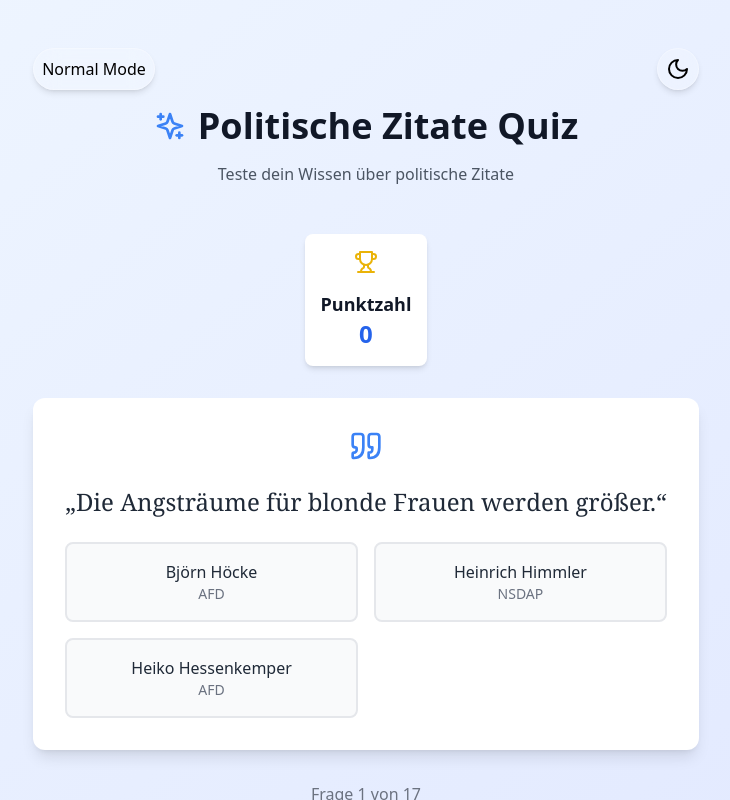
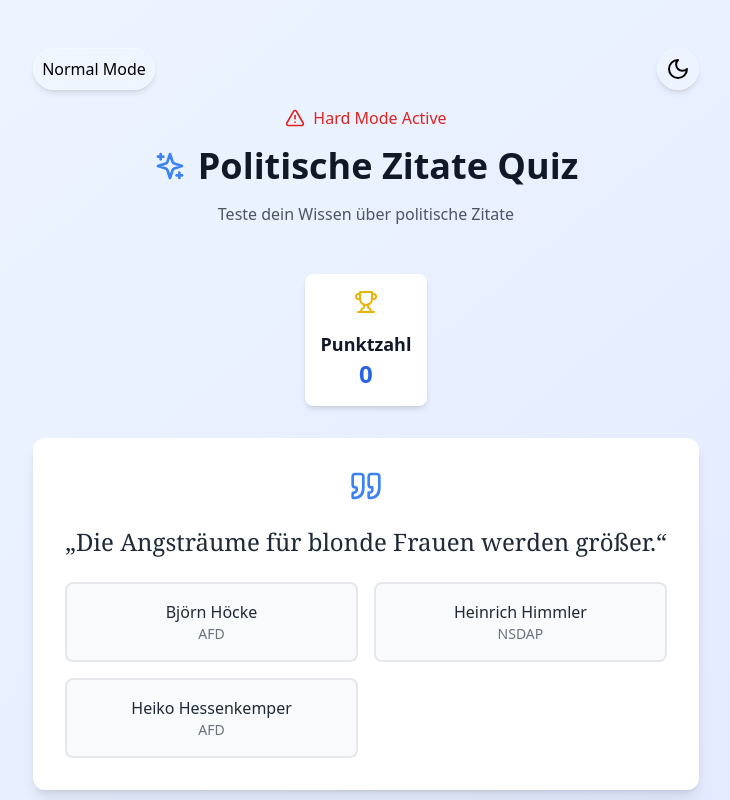
Before and after one commit to Zzackllack/Politk-Projekt, a React (Vite) app: page / in a window 1280 px wide. Both pictures are taken after a click on the button "Hard Mode". Shown: the top 800 px of the page, without its empty margins (274-1004 px from the left). Built offline with nearby package versions, Linux system fonts and the light colour scheme.

Commit message:
Add hard mode indicator to the main app interface; Fixed double points

```diff
--- a/src/App.tsx
+++ b/src/App.tsx
@@ -7,7 +7,7 @@ import ScoreBoard from "./components/ScoreBoard";
 import GameOver from "./components/GameOver";
 import AGB from "./pages/agb";
 import Datenschutzerklaerung from "./pages/datenschutzerklaerung";
-import { Sparkles, Sun, Moon } from "lucide-react";
+import { Sparkles, Sun, Moon, AlertTriangle } from "lucide-react";
 
 export default function App() {
   const [darkMode, setDarkMode] = useState(false);
@@ -38,7 +38,7 @@ export default function App() {
     getResults,
     resetQuiz,
     skipToGameOver,
-  } = useQuiz(choices);
+  } = useQuiz(choices, hardMode);
   const results = isGameOver ? getResults() : null;
 
   return (
@@ -63,6 +63,12 @@ export default function App() {
               )}
             </button>
           </div>
+          {hardMode && (
+            <div className="flex items-center justify-center mb-4 text-red-600 dark:text-red-400">
+              <AlertTriangle className="w-5 h-5 mr-2" />
+              <span>Hard Mode Active</span>
+            </div>
+          )}
           <Routes>
             <Route
               path="/"
```
